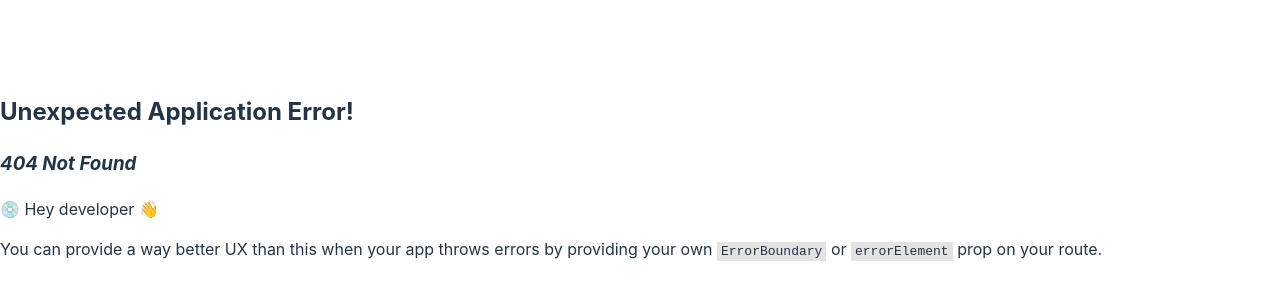
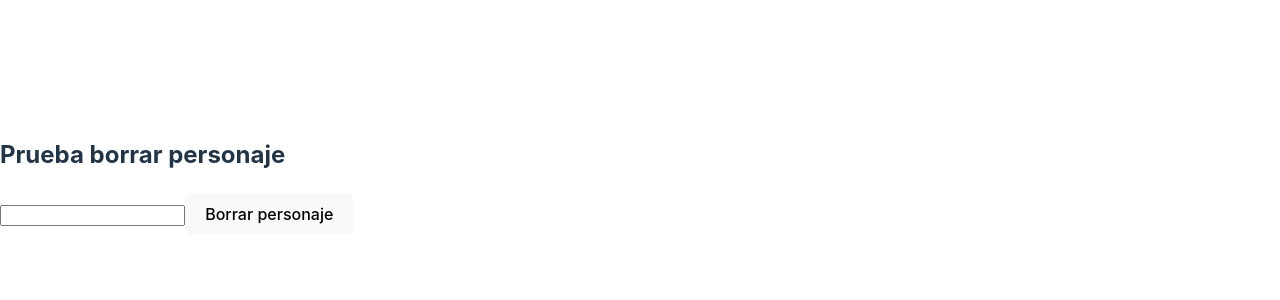
Before and after one commit to xavierlocre/Crearcion-api-piratas-del-caribe, a React (Vite) app: page /delete in a window 1280 px wide. Before the commit this address had no page. Shown: the part 224-524 px from the top of the page. Built offline with nearby package versions, Linux system fonts and the light colour scheme.

Commit message:
nuevo hoy

```diff
--- /dev/null
+++ b/src/comoponents/DeleteCharacter.jsx
@@ -0,0 +1,32 @@
+import axios from "axios";
+import { useNavigate, useParams } from "react-router-dom";
+import { useState } from "react";
+
+const DeleteCharacter = () => {
+  const navigate = useNavigate();
+  const { characterId } = useParams();
+  const [characterName, setCharacterName] = useState("");
+
+  const handleDelete = async () => {
+    try {
+      await axios.delete(`http://localhost:8080/characters/${characterId}`);
+      navigate("/"); // Navegar a la página principal después de borrar el personaje
+    } catch (error) {
+      console.error(error);
+    }
+  };
+
+  return (
+    <div>
+      <h2>Prueba borrar personaje</h2>
+      <input
+        type="text"
+        value={characterName}
+        onChange={(e) => setCharacterName(e.target.value)}
+      />
+      <button onClick={handleDelete}>Borrar personaje</button>
+    </div>
+  );
+};
+
+export default DeleteCharacter;
--- a/src/comoponents/ShowCharacters.jsx
+++ b/src/comoponents/ShowCharacters.jsx
@@ -1,30 +1,35 @@
-import axios from "axios"
-import { useEffect, useState } from "react"
-import './showcharacters.css'
+import axios from "axios";
+import { useEffect, useState } from "react";
+import "./showcharacters.css";
 
-const url = 'http://localhost:8080/characters'
+const url = "http://localhost:8080/characters";
+
 const ShowCharacters = () => {
+  const [loading, setLoading] = useState(true);
+  const [characters, setCharacters] = useState([]);
 
-    const [characters, setCharacters] = useState ([])
-
-    useEffect( () => {
-        getAllCharacters()
-    }, [])
+  useEffect(() => {
+    getAllCharacters();
+  }, []);
 
   const getAllCharacters = async () => {
-        const response = await axios.get(url)
-        let data = response.data
-        setCharacters(data)
-        console.log(data)
-
+    try {
+      const response = await axios.get(url);
+      const data = response.data;
+      setCharacters(data);
+      setLoading(false);
+    } catch (error) {
+      console.error("Error fetching characters:", error);
+      setLoading(false);
     }
-
-
+  };
 
   return (
     <>
-            {
-                characters.map(character => (
+      {loading ? (
+        <p>Loading...</p>
+      ) : (
+        characters.map((character) => (
           <div className="contenedor" key={character.id}>
             <div className="contenedor-img">
               <img src={character.img} alt="" />
@@ -35,10 +40,9 @@ const ShowCharacters = () => {
             </div>
           </div>
         ))
-            }
+      )}
+    </>
+  );
+};
 
-        </>
-    )
-}
-
-export default ShowCharacters
+export default ShowCharacters;
--- a/src/pages/Home.jsx
+++ b/src/pages/Home.jsx
@@ -6,6 +6,7 @@ const Home = () => {
         <div>
             <NavLink to="/create"> <button>Crear</button> </NavLink>
             <NavLink to="/edit"> <button>Editar</button> </NavLink>
+            <NavLink to="/delete"> <button>Borrar</button> </NavLink>
 
             <ShowCharacters/>
         </div>
--- a/src/router/Index.jsx
+++ b/src/router/Index.jsx
@@ -2,6 +2,7 @@ import { createBrowserRouter } from "react-router-dom";
 import Home from "../pages/Home";
 import CreateCharacters from "../comoponents/CreateCharacters";
 import EditCharacters from "../comoponents/EditCharacters";
+import DeleteCharacter from "../comoponents/DeleteCharacter";
 
 export const router = createBrowserRouter([
     {
@@ -15,6 +16,10 @@ export const router = createBrowserRouter([
     {
         path: "/edit",
         element: <EditCharacters/>
+    },
+    {
+        path: "/delete",
+        element: <DeleteCharacter/>
     }
 
 ])
```
Lines whose indentation alone changed are shown as unchanged.
